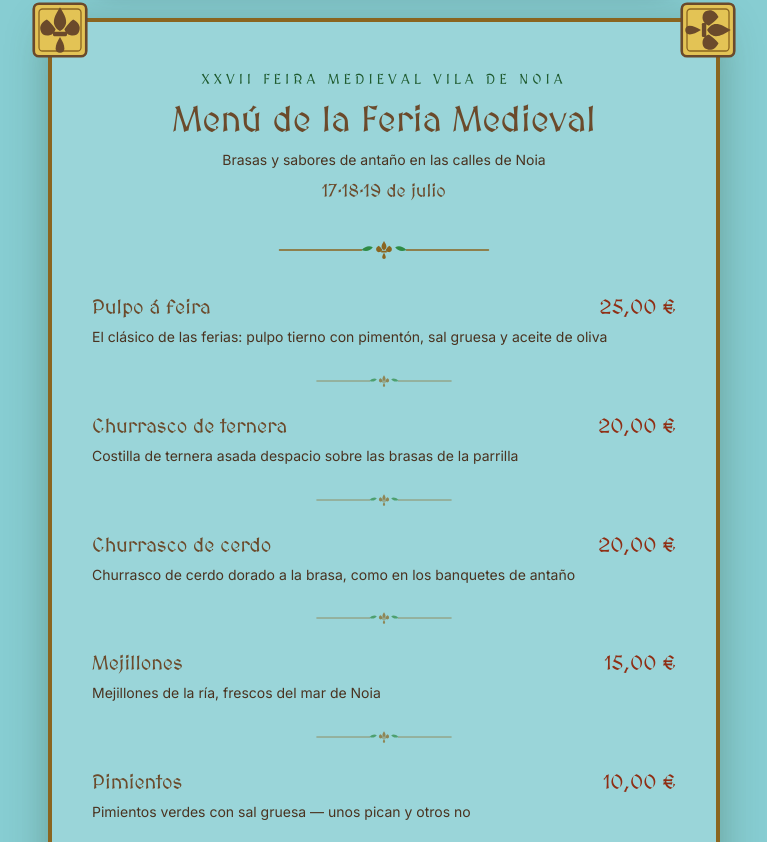
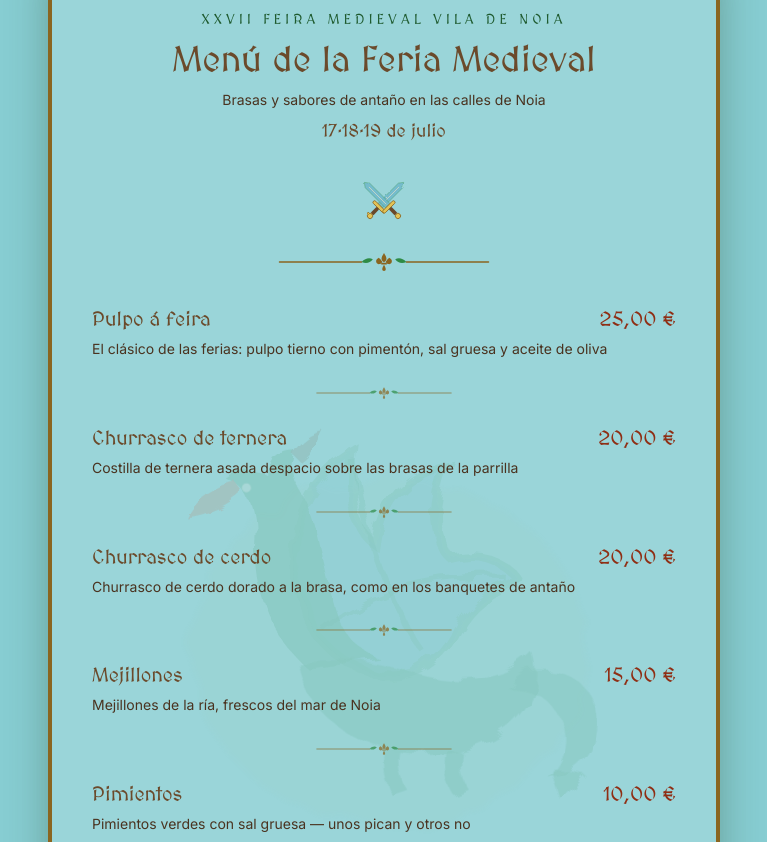
Before and after one commit to aleglope/La-Parrilla-de-champi, a Next.js app: page /es/feria-preview in a window 1280 px wide. Shown: the part 238-1080 px from the top of the page, without its empty margins (256-1023 px from the left). Built offline with nearby package versions, Linux system fonts and the light colour scheme.

Commit message:
feat(feria): add watercolor dragon and crossed swords, hide CTA in preview

```diff
--- a/app/[lang]/feria-preview/page.tsx
+++ b/app/[lang]/feria-preview/page.tsx
@@ -20,7 +20,7 @@ export default function FeriaPreviewPage({
 }: Readonly<{ params: { lang: Locale } }>) {
   return (
     <main className="min-h-screen bg-[#87CDD2]">
-      <MedievalHeroBanner lang={params.lang} />
+      <MedievalHeroBanner lang={params.lang} showCta={false} />
       <MedievalMenuContent lang={params.lang} />
     </main>
   );
--- a/components/feria/MedievalHeroBanner.tsx
+++ b/components/feria/MedievalHeroBanner.tsx
@@ -6,13 +6,18 @@ import type { Locale } from "@/i18n-config";
 
 interface MedievalHeroBannerProps {
   readonly lang: Locale;
+  /** false en la preview, donde la carta ya está debajo y el enlace sobra. */
+  readonly showCta?: boolean;
 }
 
 /**
  * Anuncio estilo pergamino de la home durante la feria (Server Component).
  * Enlaza a la carta medieval en /{lang}/menu.
  */
-export function MedievalHeroBanner({ lang }: MedievalHeroBannerProps) {
+export function MedievalHeroBanner({
+  lang,
+  showCta = true,
+}: MedievalHeroBannerProps) {
   const texts = FERIA_TEXTS[lang];
 
   return (
@@ -29,12 +34,14 @@ export function MedievalHeroBanner({ lang }: MedievalHeroBannerProps) {
           {texts.dates}
         </p>
         <FleurDeLisDivider className="mx-auto mt-3 h-4 w-40" />
+        {showCta && (
           <Link
             href={`/${lang}/menu`}
             className={`${medievalFont.className} mt-4 inline-block rounded border-2 border-[#6B4A2B] bg-[#E3C355] px-6 py-2 text-base text-[#4A3320] shadow-[0_4px_12px_rgba(107,74,43,0.4)] transition-colors motion-safe:duration-200 hover:bg-[#D9542E] hover:text-[#FFF6E5]`}
           >
             {texts.ctaLabel}
           </Link>
+        )}
       </div>
     </div>
   );
--- a/components/feria/MedievalMenuContent.tsx
+++ b/components/feria/MedievalMenuContent.tsx
@@ -4,7 +4,12 @@ import {
   formatPrice,
 } from "@/lib/event/feria-medieval";
 import { medievalFont } from "./fonts";
-import { CornerOrnament, FleurDeLisDivider } from "./MedievalOrnaments";
+import {
+  CornerOrnament,
+  CrossedSwords,
+  FleurDeLisDivider,
+  WatercolorDragon,
+} from "./MedievalOrnaments";
 import type { Locale } from "@/i18n-config";
 
 interface MedievalMenuContentProps {
@@ -28,8 +33,11 @@ export function MedievalMenuContent({ lang }: MedievalMenuContentProps) {
         <CornerOrnament className="absolute -bottom-5 -left-5 h-12 w-12 sm:h-14 sm:w-14 -rotate-90" />
         <CornerOrnament className="absolute -bottom-5 -right-5 h-12 w-12 sm:h-14 sm:w-14 rotate-180" />
 
+        {/* Dragón acuarela como marca de agua tras la lista */}
+        <WatercolorDragon className="pointer-events-none absolute left-1/2 top-1/2 h-[min(85%,540px)] w-auto -translate-x-1/2 -translate-y-1/2 opacity-[0.16]" />
+
         {/* Cabecera del evento */}
-        <header className="text-center">
+        <header className="relative text-center">
           <p
             className={`${medievalFont.className} text-sm uppercase tracking-[0.3em] text-[#1E5A2E]`}
           >
@@ -48,10 +56,13 @@ export function MedievalMenuContent({ lang }: MedievalMenuContentProps) {
           </p>
         </header>
 
-        <FleurDeLisDivider className="mx-auto mt-8 h-6 w-56" />
+        {/* Espadas cruzadas bajo la cabecera */}
+        <CrossedSwords className="relative mx-auto mt-6 h-16 w-16" />
+
+        <FleurDeLisDivider className="mx-auto mt-4 h-6 w-56" />
 
         {/* Lista de platos */}
-        <ul className="mt-8 space-y-6">
+        <ul className="relative mt-8 space-y-6">
           {MEDIEVAL_DISHES.map((dish, index) => {
             const name = lang === "gl" ? dish.name_gl : dish.name;
             const description =
@@ -81,7 +92,7 @@ export function MedievalMenuContent({ lang }: MedievalMenuContentProps) {
           })}
         </ul>
 
-        <FleurDeLisDivider className="mx-auto mt-10 h-6 w-56" />
+        <FleurDeLisDivider className="relative mx-auto mt-10 h-6 w-56" />
       </div>
     </section>
   );
--- a/components/feria/MedievalOrnaments.tsx
+++ b/components/feria/MedievalOrnaments.tsx
@@ -73,6 +73,203 @@ export function CornerOrnament({ className = "" }: OrnamentProps) {
   );
 }
 
+/**
+ * Dragón estilo acuarela inspirado en el del cartel oficial (dibujo propio,
+ * no extraído del cartel). Aguadas translúcidas + filtros de turbulencia para
+ * el borde orgánico de acuarela. Pensado como marca de agua de fondo.
+ */
+export function WatercolorDragon({ className = "" }: OrnamentProps) {
+  return (
+    <svg
+      viewBox="0 0 420 420"
+      className={className}
+      aria-hidden="true"
+      focusable="false"
+    >
+      <defs>
+        <filter id="feria-wc" x="-20%" y="-20%" width="140%" height="140%">
+          <feTurbulence
+            type="fractalNoise"
+            baseFrequency="0.045"
+            numOctaves="3"
+            seed="7"
+            result="noise"
+          />
+          <feDisplacementMap in="SourceGraphic" in2="noise" scale="12" />
+        </filter>
+        <filter id="feria-wc-soft" x="-30%" y="-30%" width="160%" height="160%">
+          <feTurbulence
+            type="fractalNoise"
+            baseFrequency="0.03"
+            numOctaves="2"
+            seed="3"
+            result="noise"
+          />
+          <feDisplacementMap in="SourceGraphic" in2="noise" scale="24" />
+          <feGaussianBlur stdDeviation="2" />
+        </filter>
+      </defs>
+
+      {/* Aguada de fondo (mancha salvia) */}
+      <ellipse
+        cx="215"
+        cy="225"
+        rx="155"
+        ry="135"
+        fill={FERIA_COLORS.sage}
+        opacity="0.3"
+        filter="url(#feria-wc-soft)"
+      />
+
+      {/* Ala: membrana turquesa-azulada con nervios verdes */}
+      <g filter="url(#feria-wc)">
+        <path
+          d="M158 212 C 128 152 138 100 186 70 C 181 112 190 132 204 142 C 209 106 229 86 258 80 C 244 112 248 136 262 152 C 282 146 302 152 314 168 C 288 178 272 192 264 212 C 242 252 196 256 158 212 Z"
+          fill="#5FAEC4"
+          opacity="0.6"
+          stroke={FERIA_COLORS.green}
+          strokeWidth="7"
+          strokeOpacity="0.75"
+        />
+        <path
+          d="M162 208 C 196 178 240 164 304 166"
+          fill="none"
+          stroke={FERIA_COLORS.green}
+          strokeWidth="4"
+          strokeOpacity="0.45"
+        />
+        <path
+          d="M186 76 C 196 132 210 182 240 224"
+          fill="none"
+          stroke={FERIA_COLORS.green}
+          strokeWidth="4"
+          strokeOpacity="0.45"
+        />
+      </g>
+
+      {/* Cuerpo */}
+      <g filter="url(#feria-wc)">
+        <path
+          d="M142 232 C 152 286 212 312 266 302 C 316 292 336 256 326 226 C 306 246 272 252 236 242 C 196 230 166 227 142 232 Z"
+          fill={FERIA_COLORS.green}
+          opacity="0.6"
+        />
+        {/* Cuello y cabeza */}
+        <path
+          d="M150 237 C 122 212 107 177 110 137 C 112 112 104 97 87 90 C 97 82 110 82 120 88 C 120 76 128 68 140 68 C 136 78 136 88 142 96 C 160 118 162 162 174 197 C 180 214 192 224 207 230 Z"
+          fill={FERIA_COLORS.green}
+          opacity="0.75"
+        />
+        {/* Mandíbula abierta (lengua de fuego) */}
+        <path
+          d="M94 92 C 76 96 62 106 56 120 C 74 118 90 110 100 100 Z"
+          fill={FERIA_COLORS.fire}
+          opacity="0.8"
+        />
+        {/* Cuerno */}
+        <path
+          d="M138 70 C 144 60 152 54 162 52 C 158 62 152 70 144 76 Z"
+          fill={FERIA_COLORS.brown}
+          opacity="0.7"
+        />
+        {/* Cola con punta de flecha */}
+        <path
+          d="M320 240 C 356 234 378 254 375 284 C 373 306 358 320 338 322 C 352 306 356 288 344 271 C 335 259 322 251 304 252 Z"
+          fill={FERIA_COLORS.green}
+          opacity="0.55"
+        />
+        <path
+          d="M340 314 L 366 320 L 348 340 Z"
+          fill={FERIA_COLORS.green}
+          opacity="0.6"
+        />
+        {/* Patas */}
+        <path
+          d="M210 300 C 208 314 210 326 216 336 L 228 332 C 222 322 220 312 222 302 Z"
+          fill={FERIA_COLORS.green}
+          opacity="0.6"
+        />
+        <path
+          d="M258 300 C 256 314 258 326 264 336 L 276 332 C 270 322 268 312 270 302 Z"
+          fill={FERIA_COLORS.green}
+          opacity="0.6"
+        />
+      </g>
+
+      {/* Ojo */}
+      <circle cx="103" cy="97" r="3.5" fill="#F3E6C8" />
+    </svg>
+  );
+}
+
+/**
+ * Espadas cruzadas estilo acuarela: hoja azulada como la del cartel,
+ * guarda y pomo dorados, empuñadura marrón.
+ */
+export function CrossedSwords({ className = "" }: OrnamentProps) {
+  return (
+    <svg
+      viewBox="0 0 120 120"
+      className={className}
+      aria-hidden="true"
+      focusable="false"
+    >
+      <defs>
+        <filter id="feria-wc-sword" x="-20%" y="-20%" width="140%" height="140%">
+          <feTurbulence
+            type="fractalNoise"
+            baseFrequency="0.09"
+            numOctaves="2"
+            seed="11"
+            result="noise"
+          />
+          <feDisplacementMap in="SourceGraphic" in2="noise" scale="4" />
+        </filter>
+      </defs>
+      <g filter="url(#feria-wc-sword)">
+        {[45, -45].map((angle) => (
+          <g key={angle} transform={`translate(60 60) rotate(${angle})`}>
+            {/* Hoja con punta */}
+            <path
+              d="M0 -52 L6 -44 L6 10 L-6 10 L-6 -44 Z"
+              fill="#6FB8C9"
+              opacity="0.85"
+              stroke={FERIA_COLORS.green}
+              strokeWidth="1.5"
+              strokeOpacity="0.5"
+            />
+            {/* Vaceo central */}
+            <line
+              x1="0"
+              y1="-40"
+              x2="0"
+              y2="6"
+              stroke="#F3E6C8"
+              strokeWidth="1.5"
+              opacity="0.7"
+            />
+            {/* Guarda */}
+            <rect
+              x="-15"
+              y="10"
+              width="30"
+              height="6"
+              rx="3"
+              fill={FERIA_COLORS.mustard}
+              stroke={FERIA_COLORS.gold}
+              strokeWidth="1.5"
+            />
+            {/* Empuñadura */}
+            <rect x="-3.5" y="16" width="7" height="16" rx="2" fill={FERIA_COLORS.brown} />
+            {/* Pomo */}
+            <circle cx="0" cy="37" r="5" fill={FERIA_COLORS.mustard} stroke={FERIA_COLORS.gold} strokeWidth="1.5" />
+          </g>
+        ))}
+      </g>
+    </svg>
+  );
+}
+
 /** Separador horizontal con flor de lis central y trazos vegetales laterales. */
 export function FleurDeLisDivider({ className = "" }: OrnamentProps) {
   return (
```
Lines whose indentation alone changed are shown as unchanged.
